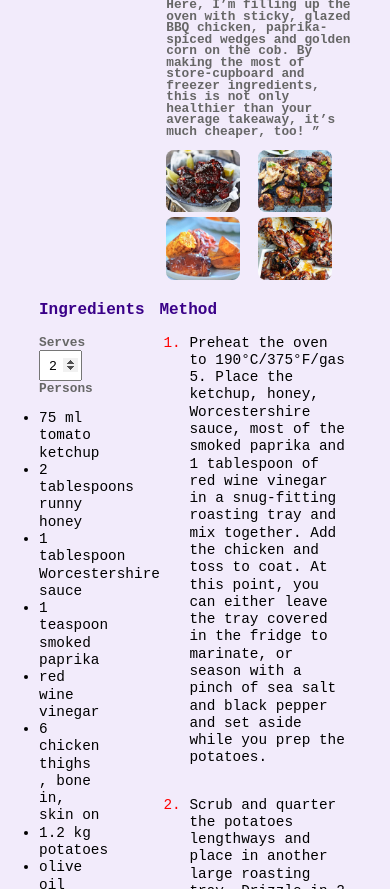
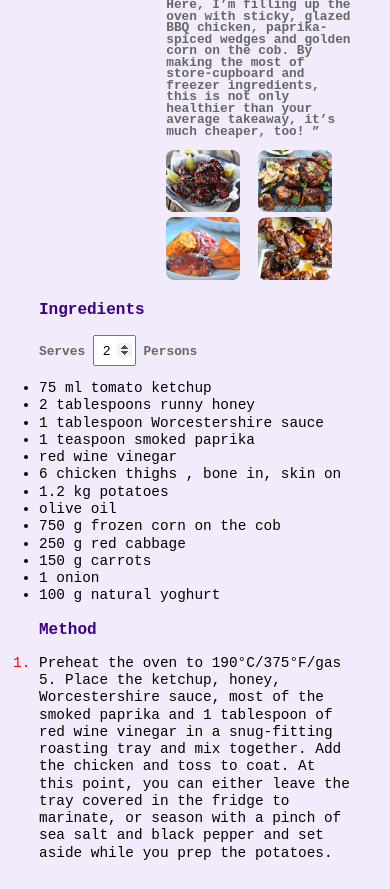
Before and after one commit to alkafri/frontend_first_assignment, a plain HTML site: page ChefBook/bbq_chicken.html in a window 390 px wide. Shown: the part 169-1058 px from the top of the page. Drawn offline with Linux system fonts and the light colour scheme.

Commit message:
Update style_rec.css

```diff
--- a/ChefBook/styles/style_rec.css
+++ b/ChefBook/styles/style_rec.css
@@ -71,7 +71,6 @@
 
 .rec-main--ing{
     width: 30%;
-
 }
 
 .rec-main--ing--title{
@@ -178,21 +177,22 @@ ol li {
 
 
 /* START RESPONSIVE STYLE */
-@media screen and (max-width: 430px)  {
+@media screen and (max-width: 768px)  {
 
     .rec-header--text--title{font-size: 1.2em;}
     .rec-header--text--subtitle{font-size: 0.8em;}
     .rec-header--text--details{font-size: 0.8em;line-height: 0.9em;}
     .rec-header--imgs--other{width: 40%;}
 
-    .rec-main--ing{width:20%}
-    .rec-main--method{width:80%}
-    .rec-main--ing--title{font-size: 1.0em}
-    .rec-main--meth--title{font-size: 1.0em;padding-left: 10px;}
+    .rec-main{display:block}
+    .rec-main--ing{width:100%;padding: 0px;margin: 0px;}
+    .rec-main--method{width:100%;padding: 0px;margin: 0px;}
+    .rec-main--ing--title{font-size: 1.0em;list-style-type: none;}
+    .rec-main--meth--title{font-size: 1.0em}
     .rec-main--ing--serv{font-size: 0.8em;}
 
     .rec-main--ing-ul{font-size: 0.9em;line-height: 1.2em;}
-    .rec-main--meth--list{font-size: 0.9em;line-height: 1.2em;}
+    .rec-main--meth--list{font-size: 0.9em;line-height: 1.2em;padding: 0px;}
 
     .rev-li{font-size: 0.8em;}
 
```
